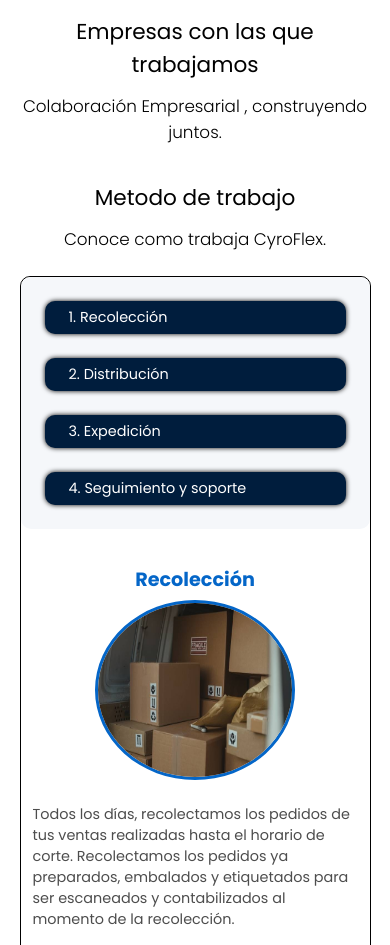
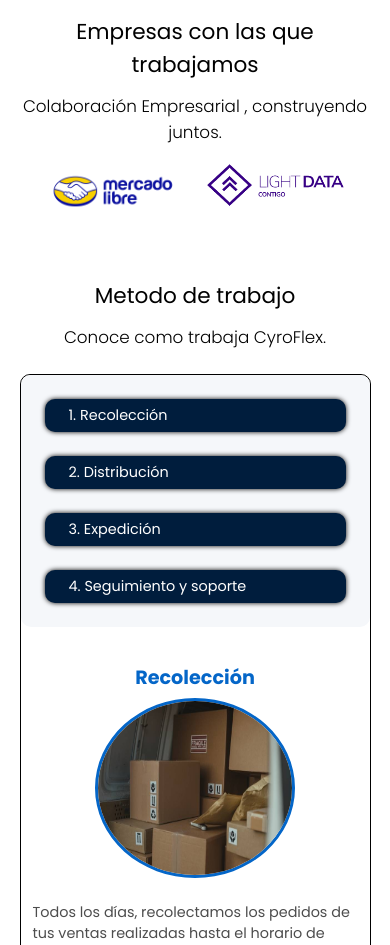
Before and after one commit to nikomurray/cyroflex, a plain HTML site: page index.html in a window 390 px wide. Shown: the part 2647-3592 px from the top of the page. Drawn offline with nearby package versions, Linux system fonts and the light colour scheme.

Commit message:
add brands logos

```diff
--- a/index.html
+++ b/index.html
@@ -62,9 +62,6 @@
               />Cotizaciones</a
             >
           </nav>
-          <!-- <div class="drop-btn" id="dropBtn">
-            <span class="material-symbols-outlined"> menu </span>
-          </div> -->
         </div>
       </header>
 
@@ -197,7 +194,8 @@
       <h4>Empresas con las que trabajamos</h4>
       <h5>Colaboración Empresarial , construyendo juntos.</h5>
       <div class="brands">
-
+            <div class="brand"><img src="./mercadolibrelogo.png" alt="mercadolibrelogo" width="300"></div>
+            <div class="brand"><img src="./lightdatalogo.png" alt="ligthdatalogo" width="250"></div>
       </div>
       </div>
     </div>
--- a/style.css
+++ b/style.css
@@ -168,6 +168,13 @@ h2 span {
 }
 
 /* brands */
+.brands {
+    display: flex;
+    align-items: center;
+    justify-content: center;
+    gap: var(--item-gap);
+}
+
 h4 {
     text-align: center;
     font-weight: 400;
@@ -533,4 +540,8 @@ footer p {
     .contact {
         flex-direction: column;
     }
+
+    .brands .brand img{
+        width: 140px;
+    }
 }
```
Also changed, not shown: lightdatalogo.png (added), mercadolibrelogo.png (added).
